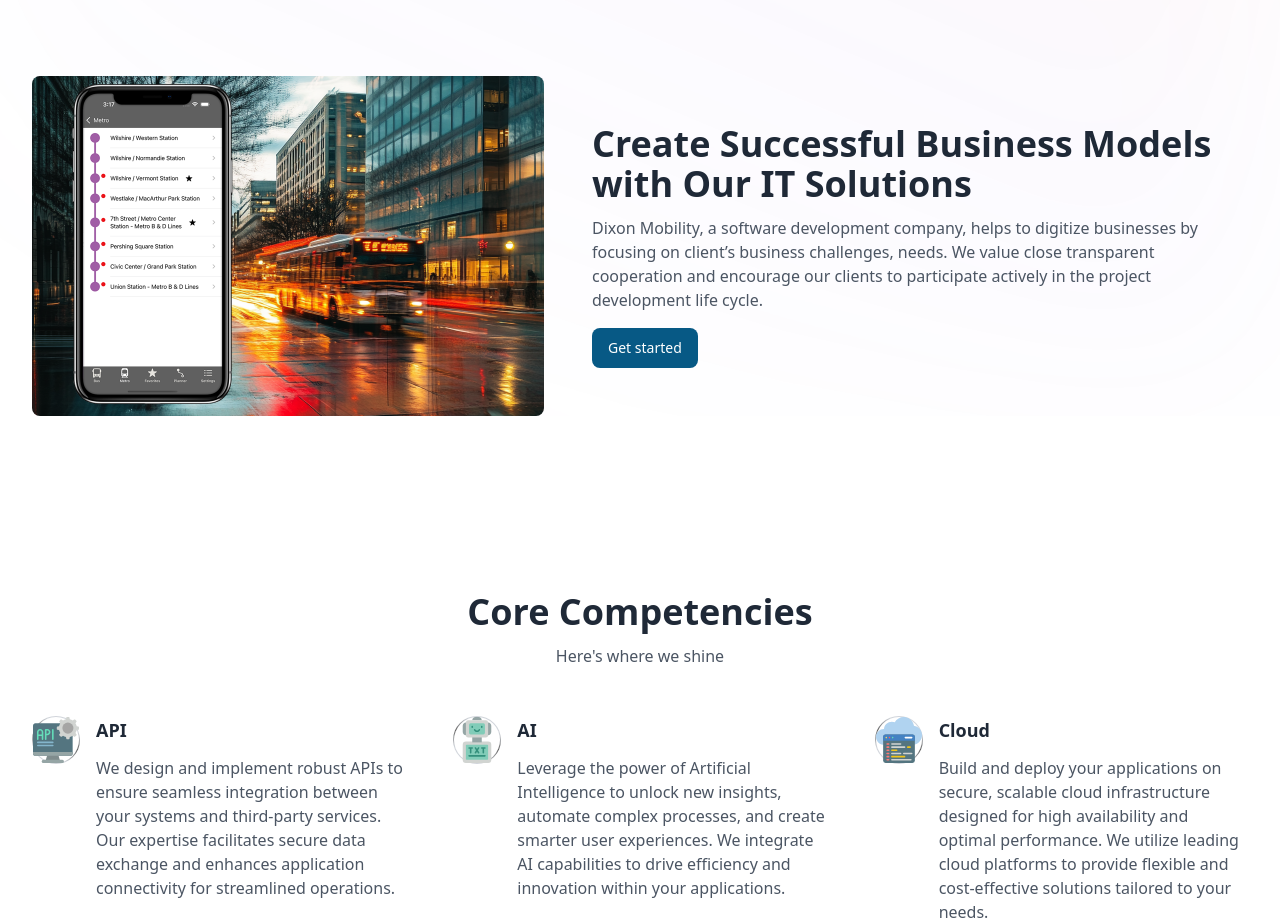
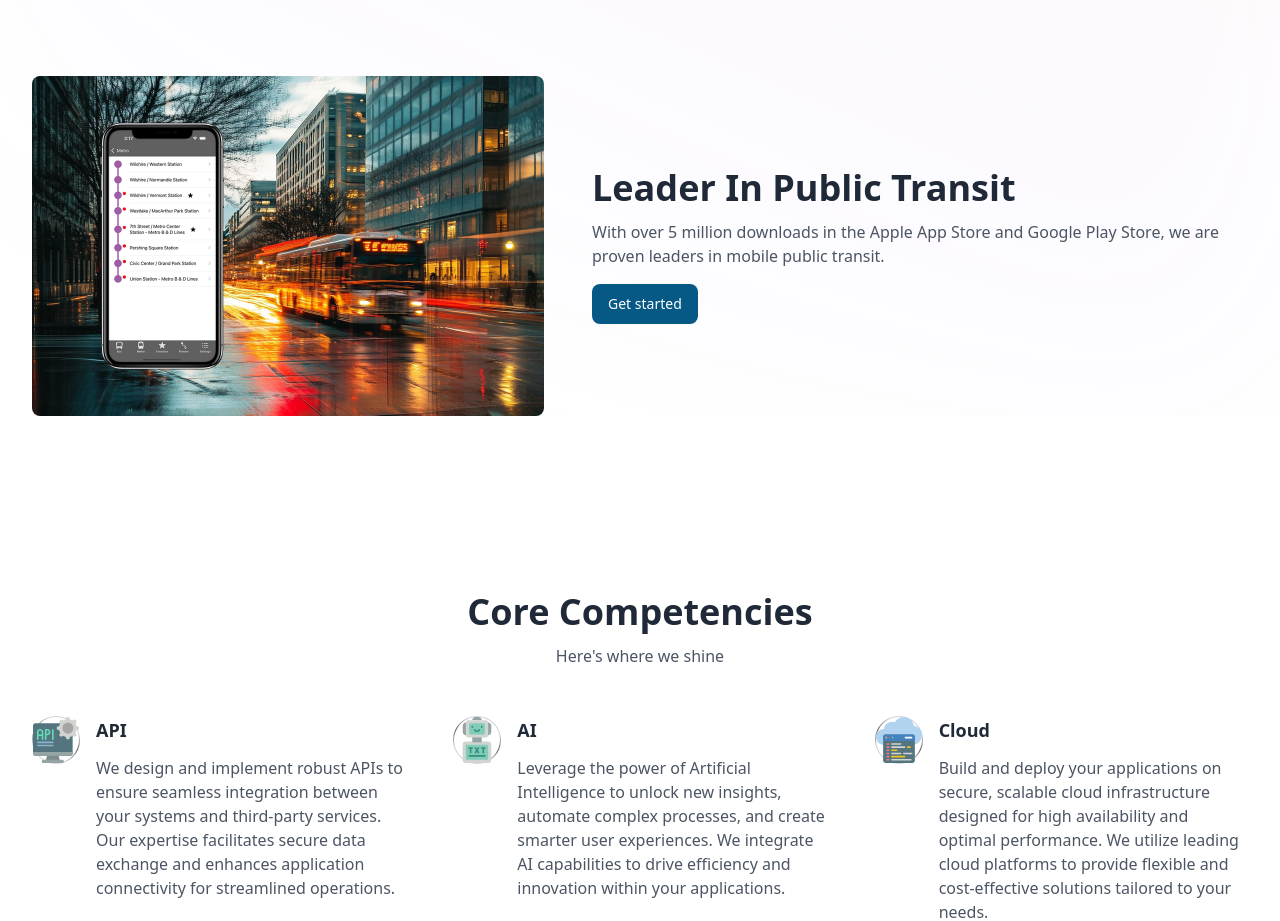
Before and after one commit to iandixon-dixonmobility/dixonmobility_com, a Next.js app: page / in a window 1280 px wide. Shown: the part 1100-2021 px from the top of the page. Built offline with nearby package versions, Linux system fonts and the light colour scheme.

Commit message:
Updating app content.

```diff
--- a/components/ui/CTA/index.jsx
+++ b/components/ui/CTA/index.jsx
@@ -13,10 +13,10 @@
                     </div>
                     <div className="max-w-xl mt-6 md:mt-0 lg:max-w-2xl">
                         <h2 className="text-gray-800 text-3xl font-semibold sm:text-4xl">
-                            Create Successful Business Models with Our IT Solutions
+                            Leader In Public Transit
                         </h2>
                         <p className="mt-3 text-gray-600">
-                            Dixon Mobility, a software development company, helps to digitize businesses by focusing on client’s business challenges, needs. We value close transparent cooperation and encourage our clients to participate actively in the project development life cycle.
+                            With over 5 million downloads in the Apple App Store and Google Play Store, we are proven leaders in mobile public transit.
                         </p>
                         <NavLink
                             href="/get-started"
```
Also changed, not shown: public/dc_app_scene.png.
